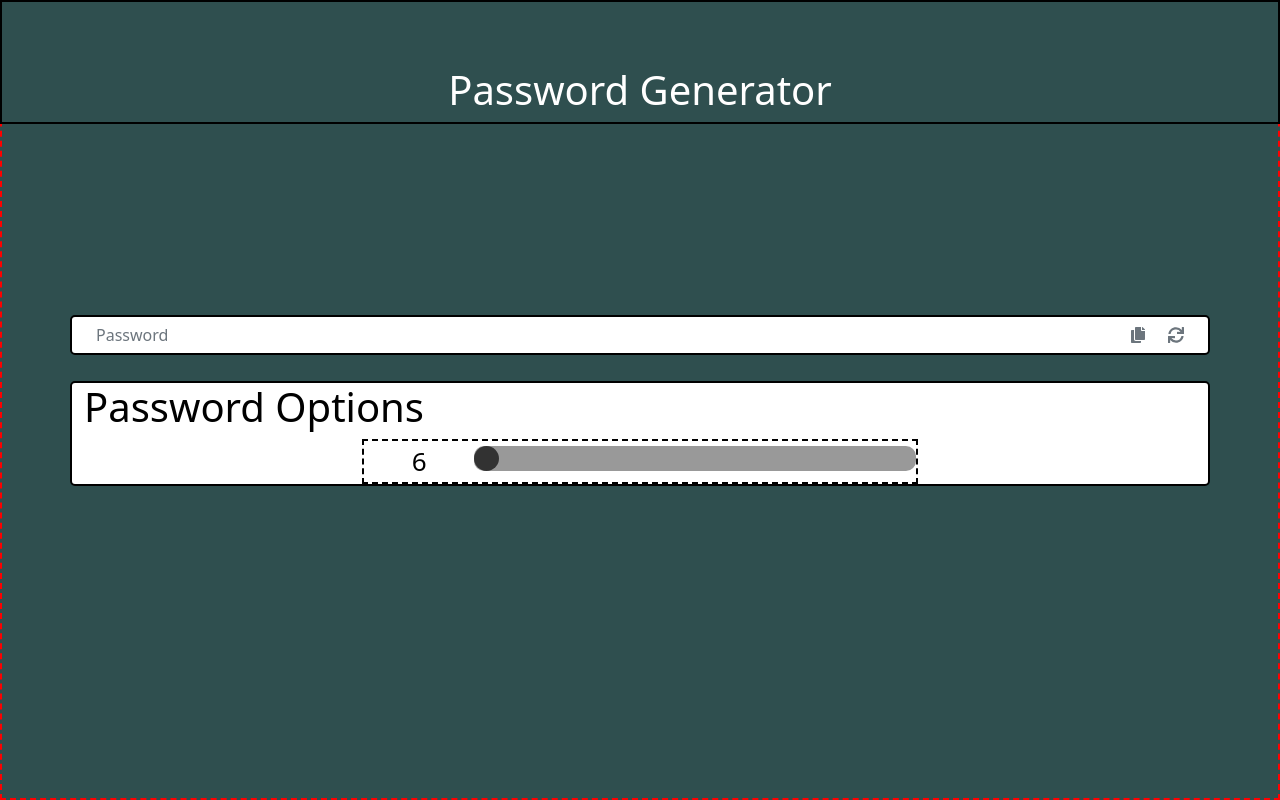
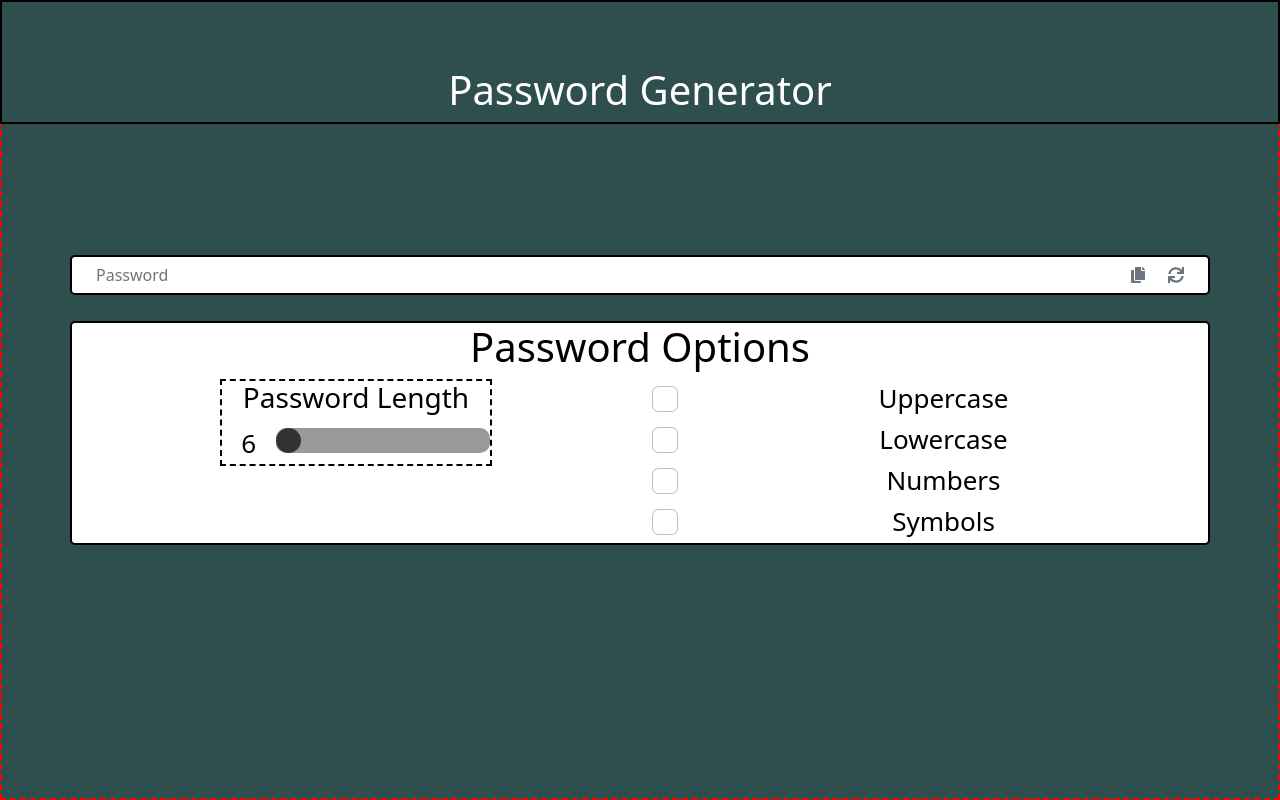
Before and after one commit to MichOchieng/passwordGen, a React (Create React App) app: page / in a window 1280 px wide. Built offline with nearby package versions, Linux system fonts and the light colour scheme.

Commit message:
Added all buttons to form

```diff
--- a/src/components/passswordOptions.js
+++ b/src/components/passswordOptions.js
@@ -1,4 +1,5 @@
 import React, {Component, useState} from 'react';
+import { Row,Col, Form } from 'react-bootstrap';
 import '../styles/options.css';
 
 
@@ -22,9 +23,12 @@ class Options extends Component{
     render(){
         return(
             <div className = "Options">
-                <h1 id = "optionH1">Password Options</h1>
+                <Row>
+                <h1 id = "leftHeaders">Password Options</h1>
+                    <Col>
                         {/* Inputs for slider */}
                         <div class="sliderContainer">
+                            <h3 id = "leftHeaders">Password Length</h3>
                             <input
                                 id="sliderInfo"
                                 type="text"
@@ -42,7 +46,33 @@ class Options extends Component{
                                 ></input>
 
                         </div>
+                    </Col>
+                    <Col>
                         {/* Buttons for other options */}
+                        <div class="formButtons">
+                            <Form.Check
+                                type="checkbox"
+                                id={'defaul-${type}'}
+                                label="Uppercase"
+                            ></Form.Check>
+                            <Form.Check
+                                type="checkbox"
+                                id={'defaul-${type}'}
+                                label="Lowercase"
+                            ></Form.Check>
+                            <Form.Check
+                                type="checkbox"
+                                id={'defaul-${type}'}
+                                label="Numbers"
+                            ></Form.Check>
+                            <Form.Check
+                                type="checkbox"
+                                id={'defaul-${type}'}
+                                label="Symbols"
+                            ></Form.Check>
+                        </div>
+                    </Col>
+                </Row>
 
 
             </div>
```
Lines whose indentation alone changed are shown as unchanged.
